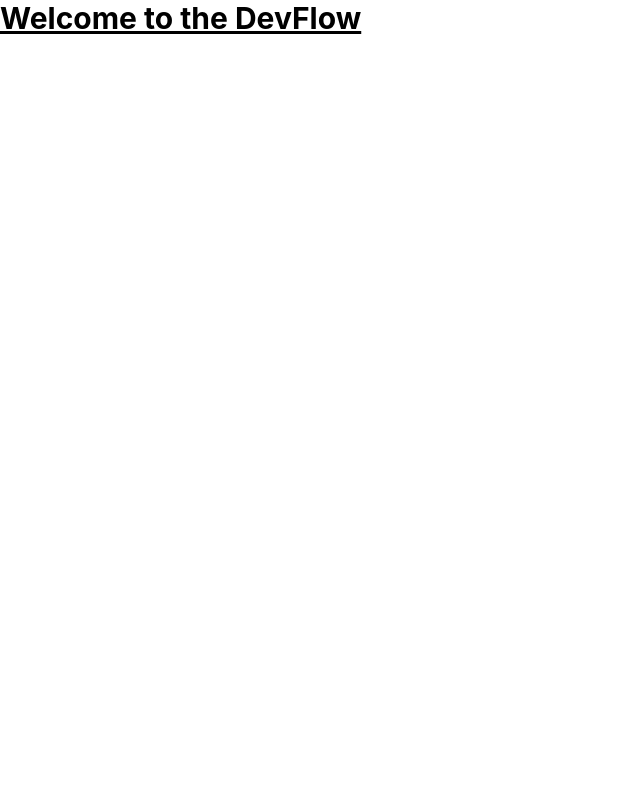
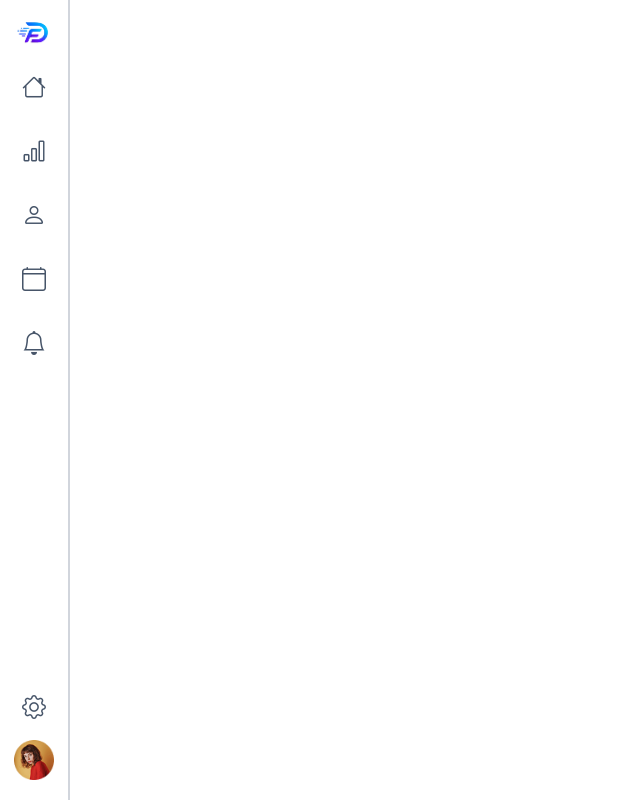
Before and after one commit to Tushar-Arora-dev/DevFlow, a website built with Vite: page index.html in a window 1280 px wide. Shown: the whole page, without its empty margins (0-640 px from the left). Built offline with nearby package versions, Linux system fonts and the light colour scheme.

Commit message:
Side navigation bar completed

```diff
--- a/index.html
+++ b/index.html
@@ -5,11 +5,57 @@
     <link rel="icon" type="image/svg+xml" href="/favicon.svg" />
     <meta name="viewport" content="width=device-width, initial-scale=1.0" />
     <title>devflow</title>
-    <link rel="stylesheet" href="/src/style.css">
+    <link rel="stylesheet" href="/src/style.css" />
+    <link
+      rel="stylesheet"
+      href="https://cdn.jsdelivr.net/npm/bootstrap-icons@1.13.1/font/bootstrap-icons.min.css"
+    />
   </head>
-  <body>
-    <h1 class="text-3xl font-bold underline">
-    Welcome to the DevFlow
-    </h1>
+  <body class="min-h-lvh flex">
+    <nav class="p-1 flex flex-col items-center gap-1">
+      <img src="/logo_bg.png" alt="" width="60" />
+
+      <ul class="flex flex-col gap-6">
+        <li
+          class="text-[#475569] text-2xl hover:bg-[#F8FAFC] rounded-full px-2 py-1"
+        >
+          <a href="#"><i class="bi bi-house"></i></a>
+        </li>
+        <li
+          class="text-[#475569] text-2xl hover:bg-[#F8FAFC] rounded-full px-2 py-1"
+        >
+          <a href="#"><i class="bi bi-bar-chart"></i></a>
+        </li>
+        <li
+          class="text-[#475569] text-2xl hover:bg-[#F8FAFC] rounded-full px-2 py-1"
+        >
+          <a href="#"><i class="bi bi-person"></i></a>
+        </li>
+        <li
+          class="text-[#475569] text-2xl hover:bg-[#F8FAFC] rounded-full px-2 py-1"
+        >
+          <a href="#"><i class="bi bi-calendar4"></i></a>
+        </li>
+        <li
+          class="text-[#475569] text-2xl hover:bg-[#F8FAFC] rounded-full px-2 py-1"
+        >
+          <a href="#"><i class="bi bi-bell"></i></a>
+        </li>
+      </ul>
+
+      <div class="user-settings mt-auto flex flex-col items-center mb-4 gap-3">
+        <a
+          href="#"
+          class="text-[#475569] text-2xl hover:bg-[#F8FAFC] rounded-full px-2 py-1"
+          ><i class="bi bi-gear"></i
+        ></a>
+
+        <div class="">
+          <img src="/Avatar.png" alt="" width="40">
+        </div>
+      </div>
+    </nav>
+
+    <main class="border border-gray-300"></main>
   </body>
 </html>
--- a/package.json
+++ b/package.json
@@ -13,6 +13,7 @@
   },
   "dependencies": {
     "@tailwindcss/vite": "^4.3.0",
+    "lucide": "^1.17.0",
     "tailwindcss": "^4.3.0"
   }
 }
```
Also changed, not shown: public/Avatar.png (added), public/logo.png (added), public/logo_bg.png (added), 1 other file.
